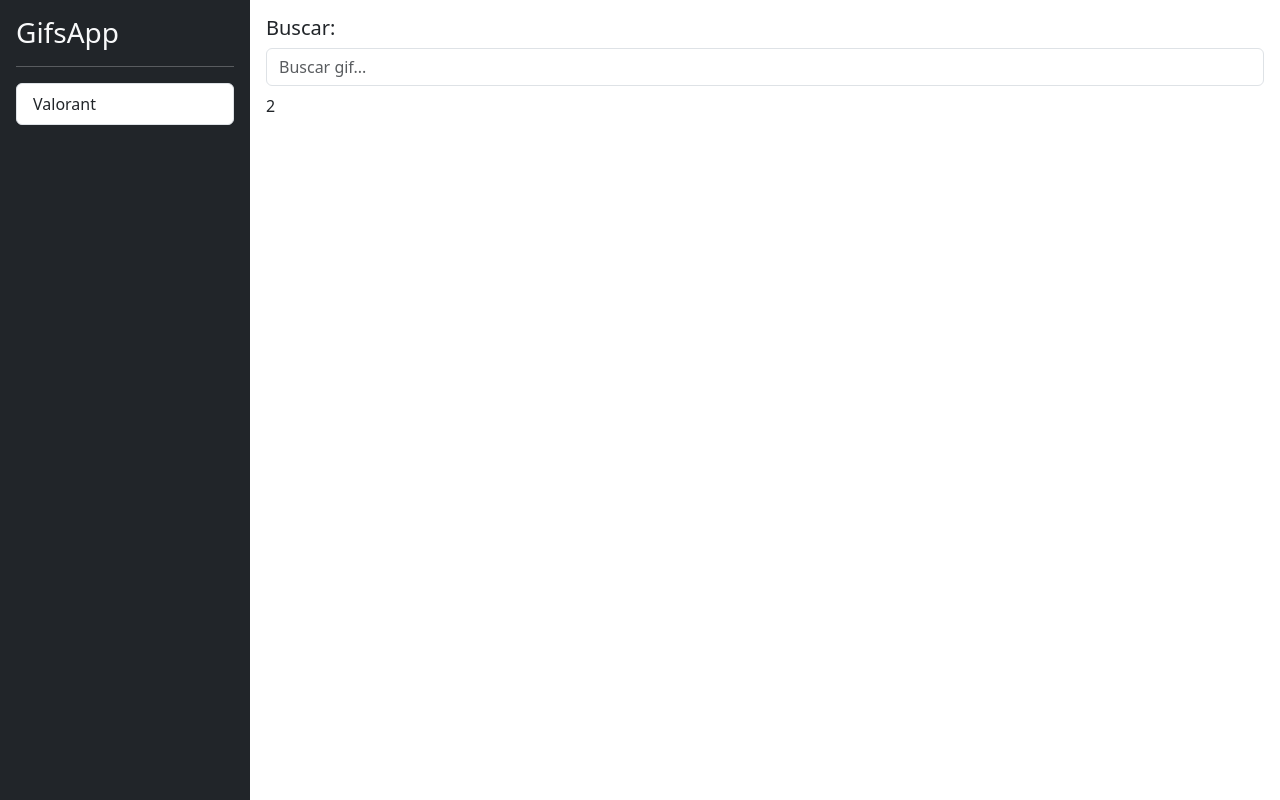
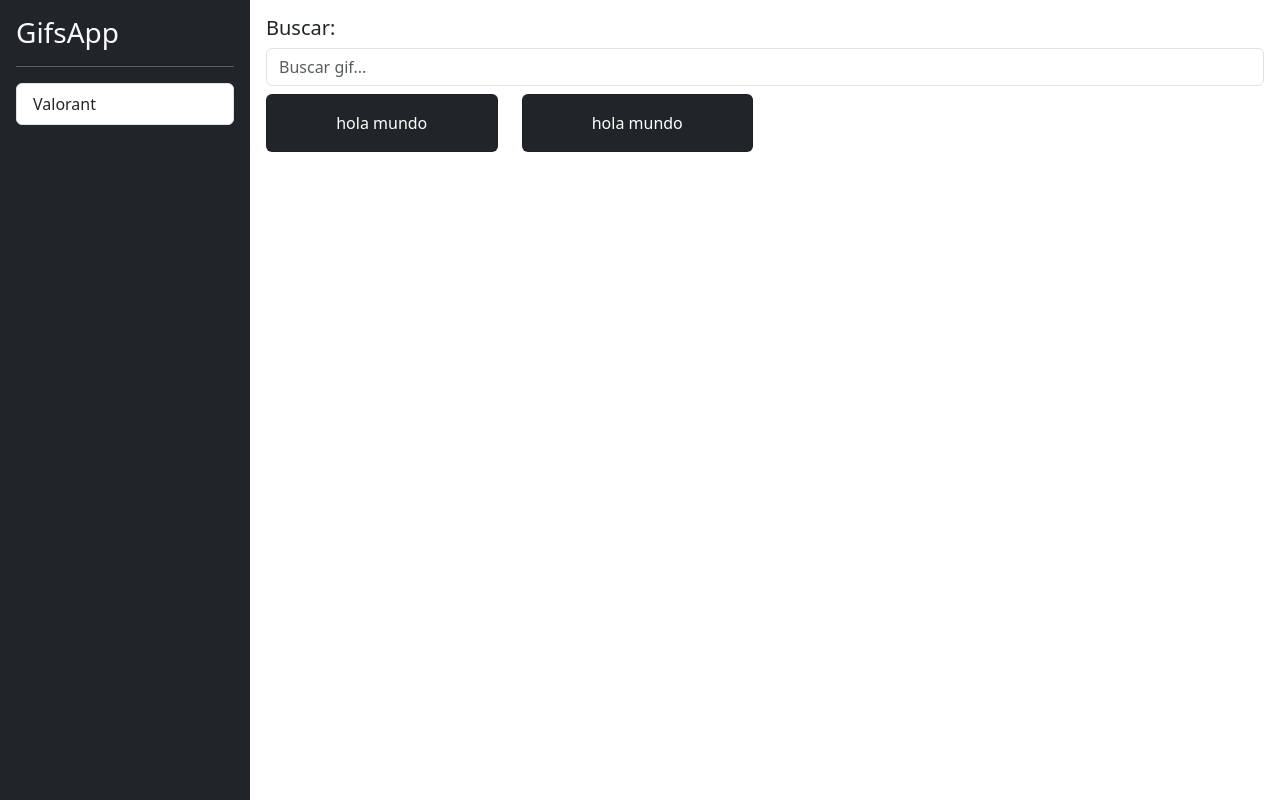
Before and after one commit to krishee107/03-gifapp, an Angular app: page / in a window 1280 px wide. Built offline with nearby package versions, Linux system fonts and the light colour scheme.

Commit message:
estructura gifs

```diff
--- /dev/null
+++ b/src/app/gifs/components/card-list/card-list.component.html
@@ -0,0 +1,26 @@
+<div class="row">
+
+  <div class="col-md-3 col-sm-6">
+    <div class="text-center card mb-2 bg-dark">
+      <!--Crear imagen -->
+      <div class="card-body text-white">
+        <p class="card-text">
+          hola mundo
+        </p>
+      </div>
+    </div>
+  </div>
+
+  <div class="col-md-3 col-sm-6">
+    <div class="text-center card mb-2 bg-dark">
+      <!--Crear imagen -->
+      <div class="card-body text-white">
+        <p class="card-text">
+          hola mundo
+        </p>
+      </div>
+    </div>
+  </div>
+
+
+</div>
--- a/src/app/gifs/gifs.module.ts
+++ b/src/app/gifs/gifs.module.ts
@@ -2,13 +2,15 @@ import { NgModule } from '@angular/core';
 import { CommonModule } from '@angular/common';
 import { HomePageComponent } from '../pages/HomePage/home-page.component';
 import { ShearchBoxComponent } from './components/search-box/search-box.component';
+import { CardListComponent } from './components/card-list/card-list.component';
 
 
 
 @NgModule({
   declarations: [
     HomePageComponent,
-    ShearchBoxComponent
+    ShearchBoxComponent,
+    CardListComponent,
   ],
   imports: [
     CommonModule
--- a/src/app/pages/HomePage/home-page.component.html
+++ b/src/app/pages/HomePage/home-page.component.html
@@ -5,6 +5,6 @@
   </div>
   <div class="col-12 pt-2">
     <!-- Listado de gifs -->
-    2
+    <gifs-card-list></gifs-card-list>
   </div>
 </div>
```
Also changed, not shown: src/app/gifs/components/card-list/card-list.component.ts (added, +9 -0 lines).
